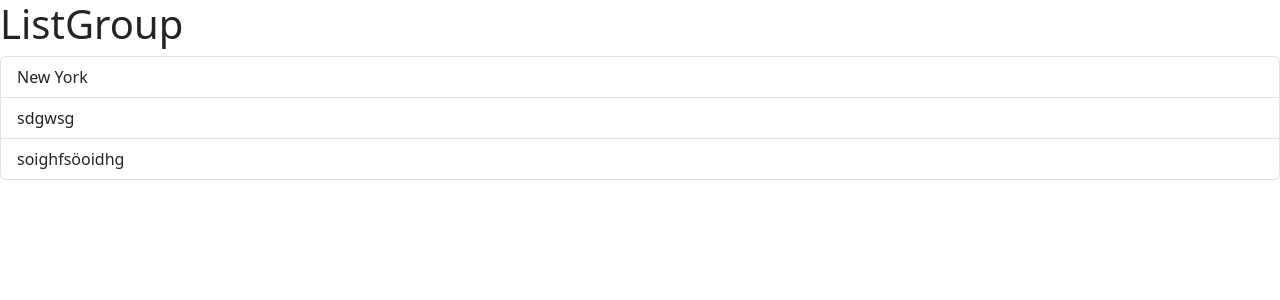
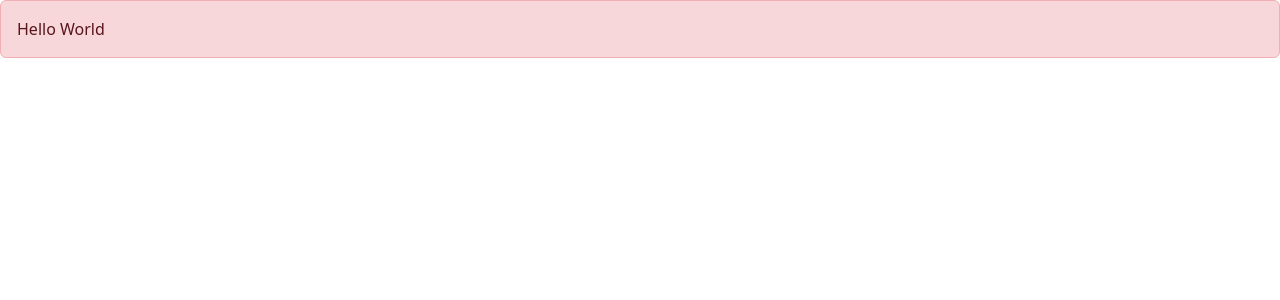
Before and after one commit to JohannesBreitenbach/Zeltlagerwebsite_2.0, a React (Vite) app in the folder Project/zeltlager-app/: page / in a window 1280 px wide. Shown: the top 300 px of the page. Built offline with nearby package versions, Linux system fonts and the light colour scheme.

Commit message:
done with first react tutorial

```diff
--- a/Project/zeltlager-app/src/App.tsx
+++ b/Project/zeltlager-app/src/App.tsx
@@ -1,9 +1,13 @@
-import Message from "./Message"
-import ListGroup from "./components/ListGroup"
+import Alert from "./components/Alert";
 
 function App() {
-  //add in braces any piece of code that adds
-  return <div><ListGroup /></div>
+  return (
+    <div>
+      <Alert>
+        Hello <span>World</span>
+      </Alert>
+    </div>
+  );
 }
 
-export default App
+export default App;
--- /dev/null
+++ b/Project/zeltlager-app/src/components/Alert.tsx
@@ -0,0 +1,11 @@
+import React, { ReactNode } from "react";
+
+interface Props {
+  children: ReactNode;
+}
+
+const Alert = ({ children }: Props) => {
+  return <div className="alert alert-danger">{children}</div>;
+};
+
+export default Alert;
--- a/Project/zeltlager-app/src/components/ListGroup.tsx
+++ b/Project/zeltlager-app/src/components/ListGroup.tsx
@@ -1,14 +1,37 @@
-function ListGroup() {
+import { useState } from "react";
+
+interface ListGroupProps {
+  items: string[];
+  heading: string;
+  onSelectItem: (item: string) => void;
+}
+
+function ListGroup({ items, heading, onSelectItem }: ListGroupProps) {
   /*Use a fragment to wrap children*/
 
-  const items = ["New York", "sdgwsg", "soighfsöoidhg"];
+  //Hook
+  const [selectedIndex, setSelectedIndex] = useState(-1);
 
   return (
     <>
-      <h1>ListGroup</h1>
+      <h1>{heading}</h1>
+      {items.length === 0 ? <p>No item found</p> : null}
+      {items.length === 0 && <p>No item found</p>}{" "}
+      {/*true && Any value => Any value; false && Any value => false*/}
       <ul className="list-group">
-        {items.map((item) => (
-          <li key={item} className="list-group-item">
+        {items.map((item, index) => (
+          <li
+            key={item}
+            className={
+              selectedIndex === index
+                ? "list-group-item active"
+                : "list-group-item"
+            }
+            onClick={() => {
+              setSelectedIndex(index);
+              onSelectItem(item);
+            }}
+          >
             {item}
           </li>
         ))}
```
